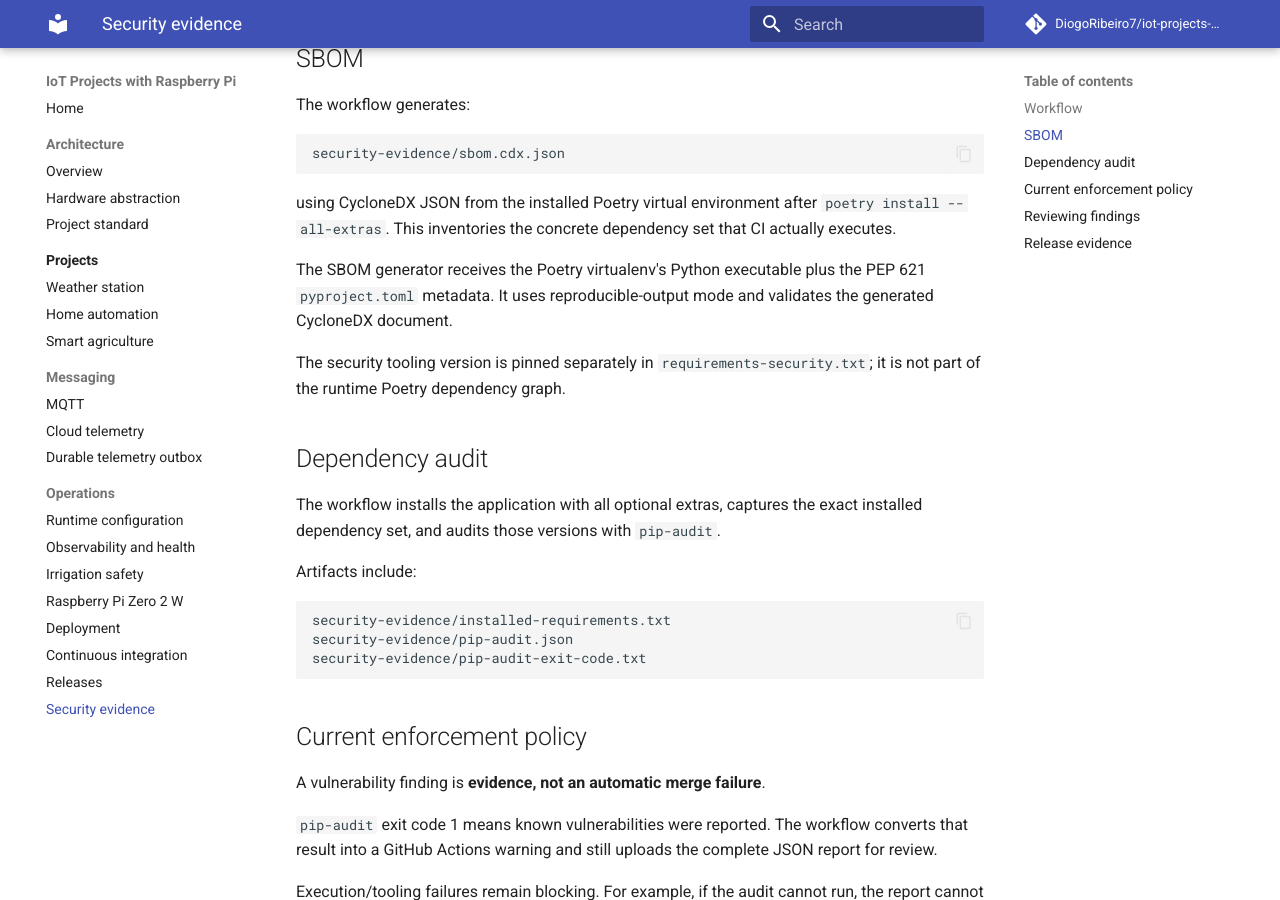
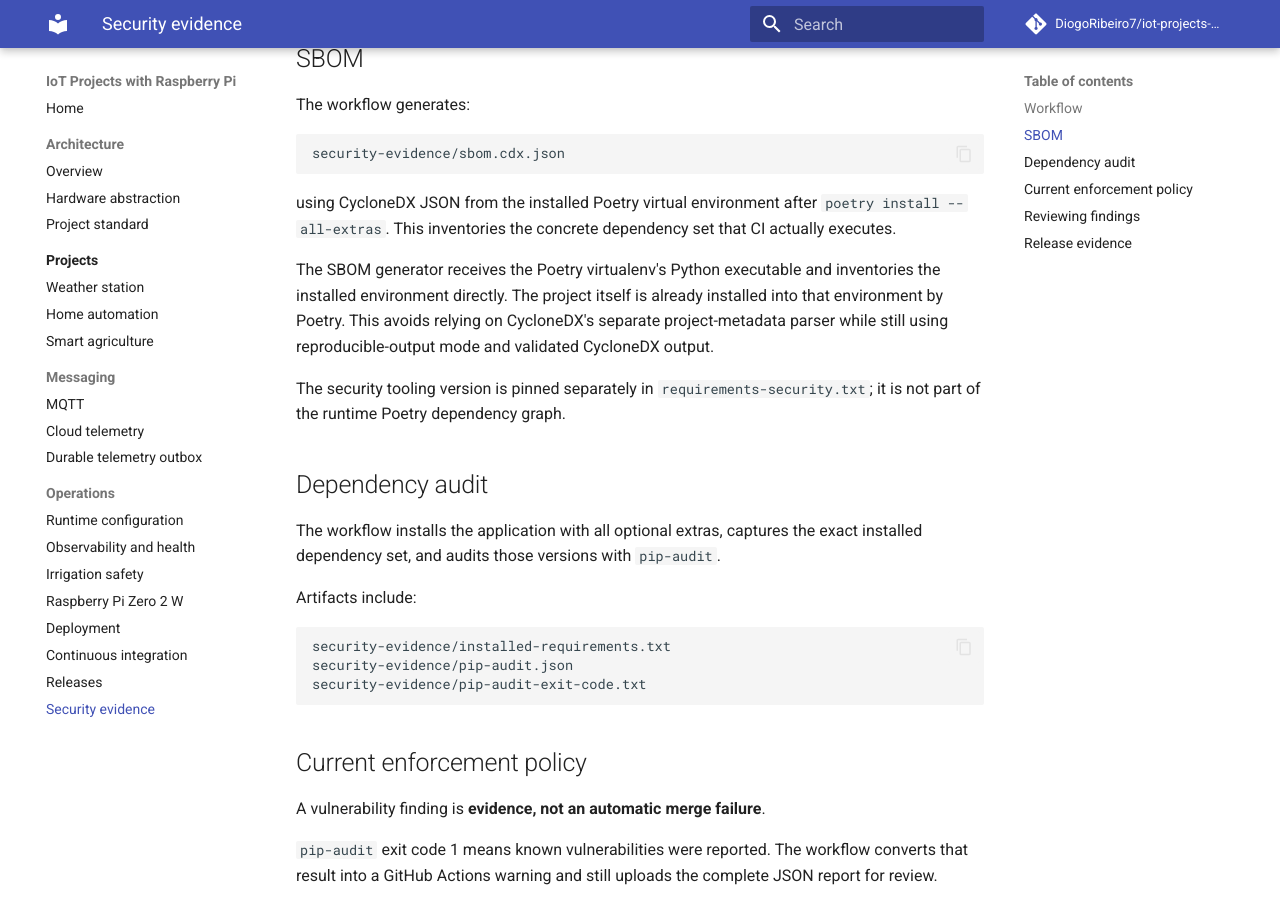
Before and after one commit to DiogoRibeiro7/iot-projects-with-pi, an MkDocs documentation site: the page built from docs/security-evidence.md, in a window 1280 px wide and 900 px high, scrolled down 530 px. Built offline with MkDocs 1.6.1 and Material for MkDocs 9.7.7, drawn with Linux system fonts in a browser that asks for light colours; comment, search, counter and statistics services are not loaded.

Commit message:
docs: describe direct virtualenv SBOM inventory

```diff
--- a/docs/security-evidence.md
+++ b/docs/security-evidence.md
@@ -27,9 +27,11 @@ using CycloneDX JSON from the installed Poetry virtual environment after
 `poetry install --all-extras`. This inventories the concrete dependency set
 that CI actually executes.
 
-The SBOM generator receives the Poetry virtualenv's Python executable plus the
-PEP 621 `pyproject.toml` metadata. It uses reproducible-output mode and
-validates the generated CycloneDX document.
+The SBOM generator receives the Poetry virtualenv's Python executable and
+inventories the installed environment directly. The project itself is already
+installed into that environment by Poetry. This avoids relying on CycloneDX's
+separate project-metadata parser while still using reproducible-output mode and
+validated CycloneDX output.
 
 The security tooling version is pinned separately in
 `requirements-security.txt`; it is not part of the runtime Poetry dependency
```
